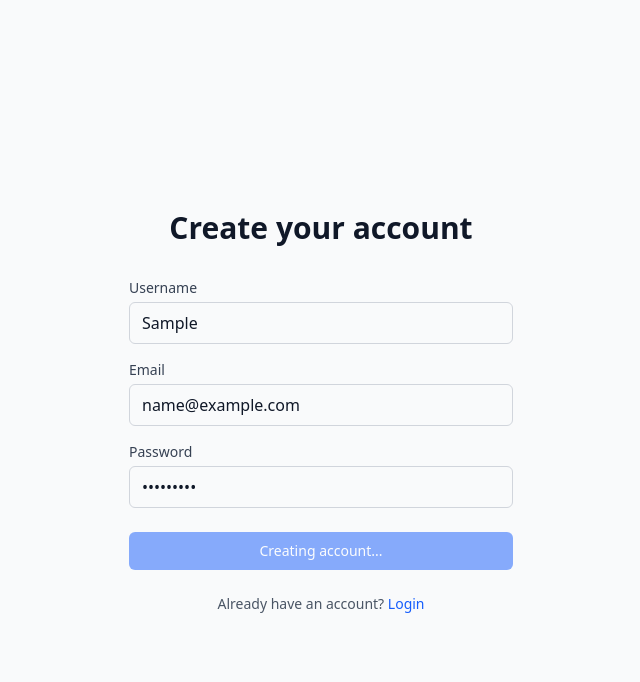
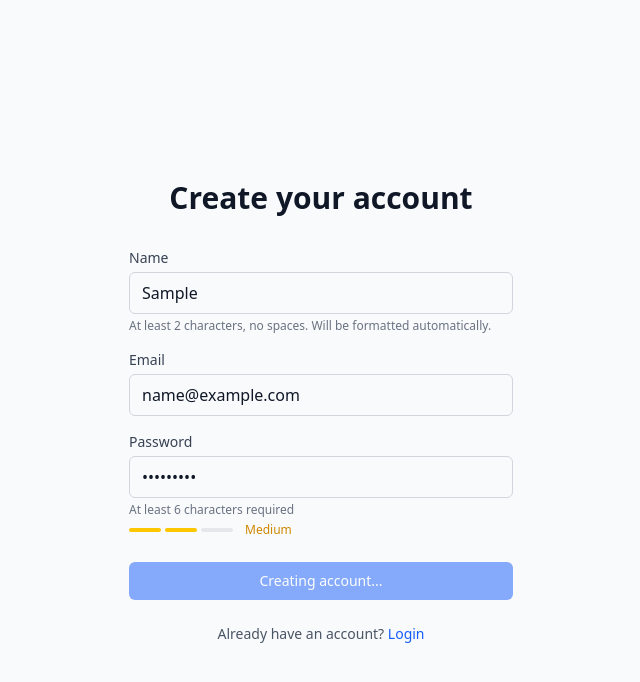
Before and after one commit to seannishanthan/pushup-tracker, a React (Vite) app in the folder frontend/: page /register in a window 1280 px wide. Both pictures are taken after typing "Sample", "name@example.com", "Sample123" into the empty fields and a click on the button "Create account". Shown: the top 682 px of the page, without its empty margins (319-959 px from the left). Built offline with nearby package versions, Linux system fonts and the light colour scheme; no server answers.

Commit message:
Refactored frontend and backend to use a name field for user instead of username since we dont use it to login afterwards. Also, added requirement for password to be at least 6 characters.

```diff
--- a/frontend/src/pages/Dashboard.jsx
+++ b/frontend/src/pages/Dashboard.jsx
@@ -291,16 +291,13 @@ function Dashboard() {
         console.log('🔍 Debug profile failed:', debugError);
       }
 
-      // The correct response structure is: Axios wraps it as { data: { success: true, user: { username, email, ... } } }
+      // The correct response structure is: Axios wraps it as { data: { success: true, user: { name, email, ... } } }
       let name = null;
-      if (userResponse?.data?.user?.username) {
-        name = userResponse.data.user.username;
-        console.log('✅ Found username in response:', name);
-      } else if (userResponse?.data?.user?.name) {
+      if (userResponse?.data?.user?.name) {
         name = userResponse.data.user.name;
         console.log('✅ Found name in response:', name);
       } else {
-        console.log('⚠️ No username or name found in response');
+        console.log('⚠️ No name found in response');
         console.log('📋 Available user fields:', Object.keys(userResponse?.data?.user || {}));
       }
 
@@ -308,7 +305,7 @@ function Dashboard() {
         console.log('✅ User name loaded:', name);
         setUserName(name);
       } else {
-        console.log('⚠️ No username found in profile, using default');
+        console.log('⚠️ No name found in profile, using default');
         setUserName('User');
       }
 
@@ -1004,7 +1001,7 @@ function Dashboard() {
                           await pushupAPI.delete(session._id);
                           // Refresh dashboard data
                           const userResponse = await authAPI.getProfile();
-                          if (userResponse?.data?.user?.username) setUserName(userResponse.data.user.username);
+                          if (userResponse?.data?.user?.name) setUserName(userResponse.data.user.name);
                           if (userResponse?.data?.user?.dailyGoal) setDailyGoal(userResponse.data.user.dailyGoal);
                           // Re-fetch sessions
                           const sessionsResponse = await pushupAPI.list();
--- a/frontend/src/pages/Register.jsx
+++ b/frontend/src/pages/Register.jsx
@@ -8,13 +8,14 @@ function Register() {
   const navigate = useNavigate();
 
   const [formData, setFormData] = useState({
-    username: '',
+    name: '',
     email: '',
     password: ''
   });
   const [loading, setLoading] = useState(false);
   const [error, setError] = useState('');
   const [success, setSuccess] = useState(false);
+  const [passwordStrength, setPasswordStrength] = useState('weak');
 
   const handleSubmit = async (e) => {
     e.preventDefault();
@@ -24,6 +25,20 @@ function Register() {
     try {
       if (!auth) {
         throw new Error('Firebase not initialized. Please check your configuration.');
+      }
+
+      // Validate name
+      if (!formData.name || formData.name.trim().length < 2) {
+        throw new Error('Name must be at least 2 characters long');
+      }
+
+      if (/\s/.test(formData.name.trim())) {
+        throw new Error('Name cannot contain spaces');
+      }
+
+      // Validate password
+      if (!formData.password || formData.password.length < 6) {
+        throw new Error('Password must be at least 6 characters long');
       }
 
       console.log('🔐 Attempting registration with:', formData.email);
@@ -49,7 +64,7 @@ function Register() {
       // Create user profile in MongoDB (don't fail registration if this fails)
       try {
         await authAPI.createRegistrationProfile({
-          username: formData.username,
+          name: formData.name,
           email: formData.email
         });
         console.log('✅ User profile created in database during registration');
@@ -67,7 +82,7 @@ function Register() {
 
       // Clear form data to prevent accidental re-submission
       setFormData({
-        username: '',
+        name: '',
         email: '',
         password: ''
       });
@@ -109,11 +124,38 @@ function Register() {
     }
   };
 
+  // Format name: capitalize first letter, lowercase rest
+  const formatName = (name) => {
+    if (!name) return '';
+    return name.charAt(0).toUpperCase() + name.slice(1).toLowerCase();
+  };
+
   const handleChange = (e) => {
-    setFormData({
-      ...formData,
-      [e.target.name]: e.target.value
-    });
+    const { name, value } = e.target;
+
+    // Format name field automatically
+    if (name === 'name') {
+      setFormData({
+        ...formData,
+        [name]: formatName(value)
+      });
+    } else {
+      setFormData({
+        ...formData,
+        [name]: value
+      });
+    }
+
+    // Update password strength indicator
+    if (name === 'password') {
+      if (value.length < 6) {
+        setPasswordStrength('weak');
+      } else if (value.length < 10) {
+        setPasswordStrength('medium');
+      } else {
+        setPasswordStrength('strong');
+      }
+    }
   };
 
   return (
@@ -141,19 +183,26 @@ function Register() {
 
           <div className="space-y-4">
             <div>
-              <label htmlFor="username" className="block text-sm font-medium text-gray-700">
-                Username
+              <label htmlFor="name" className="block text-sm font-medium text-gray-700">
+                Name
               </label>
               <input
-                id="username"
-                name="username"
+                id="name"
+                name="name"
                 type="text"
                 required
-                value={formData.username}
+                value={formData.name}
                 onChange={handleChange}
                 className="mt-1 appearance-none relative block w-full px-3 py-2 border border-gray-300 placeholder-gray-500 text-gray-900 rounded-md focus:outline-none focus:ring-blue-500 focus:border-blue-500"
-                placeholder="Enter your username"
+                placeholder="Enter your name"
+                minLength="2"
+                maxLength="50"
+                pattern="^[^\s]+$"
+                title="Name must be at least 2 characters and contain no spaces"
               />
+              <p className="mt-1 text-xs text-gray-500">
+                At least 2 characters, no spaces. Will be formatted automatically.
+              </p>
             </div>
 
             <div>
@@ -185,7 +234,33 @@ function Register() {
                 onChange={handleChange}
                 className="mt-1 appearance-none relative block w-full px-3 py-2 border border-gray-300 placeholder-gray-500 text-gray-900 rounded-md focus:outline-none focus:ring-blue-500 focus:border-blue-500"
                 placeholder="Enter your password"
+                minLength="6"
+                title="Password must be at least 6 characters long"
               />
+              <div className="mt-1">
+                <p className="text-xs text-gray-500 mb-1">
+                  At least 6 characters required
+                </p>
+                {formData.password && (
+                  <div className="flex items-center space-x-1">
+                    <div className={`h-1 w-8 rounded ${passwordStrength === 'weak' ? 'bg-red-400' :
+                      passwordStrength === 'medium' ? 'bg-yellow-400' : 'bg-green-400'
+                      }`}></div>
+                    <div className={`h-1 w-8 rounded ${passwordStrength === 'weak' ? 'bg-gray-200' :
+                      passwordStrength === 'medium' ? 'bg-yellow-400' : 'bg-green-400'
+                      }`}></div>
+                    <div className={`h-1 w-8 rounded ${passwordStrength === 'weak' ? 'bg-gray-200' :
+                      passwordStrength === 'medium' ? 'bg-gray-200' : 'bg-green-400'
+                      }`}></div>
+                    <span className={`text-xs ml-2 ${passwordStrength === 'weak' ? 'text-red-600' :
+                      passwordStrength === 'medium' ? 'text-yellow-600' : 'text-green-600'
+                      }`}>
+                      {passwordStrength === 'weak' ? 'Weak' :
+                        passwordStrength === 'medium' ? 'Medium' : 'Strong'}
+                    </span>
+                  </div>
+                )}
+              </div>
             </div>
           </div>
 
--- a/frontend/src/utils/api.js
+++ b/frontend/src/utils/api.js
@@ -112,7 +112,7 @@ export const authAPI = {
     createRegistrationProfile: (userData) => api.post('/auth/register-profile', userData),
     getProfile: () => api.get('/auth/profile'),
     updateDailyGoal: (dailyGoal) => api.put('/auth/profile/goal', { dailyGoal }),
-    updateUsername: (username) => api.put('/auth/profile/username', { username }),
+    updateName: (name) => api.put('/auth/profile/name', { name }),
     // Health check for auth
     checkAuth: () => api.get('/auth/check'),
     // Debug endpoint
```
Also changed, not shown: 2 other files (tests, documents, lock files or other folders).
